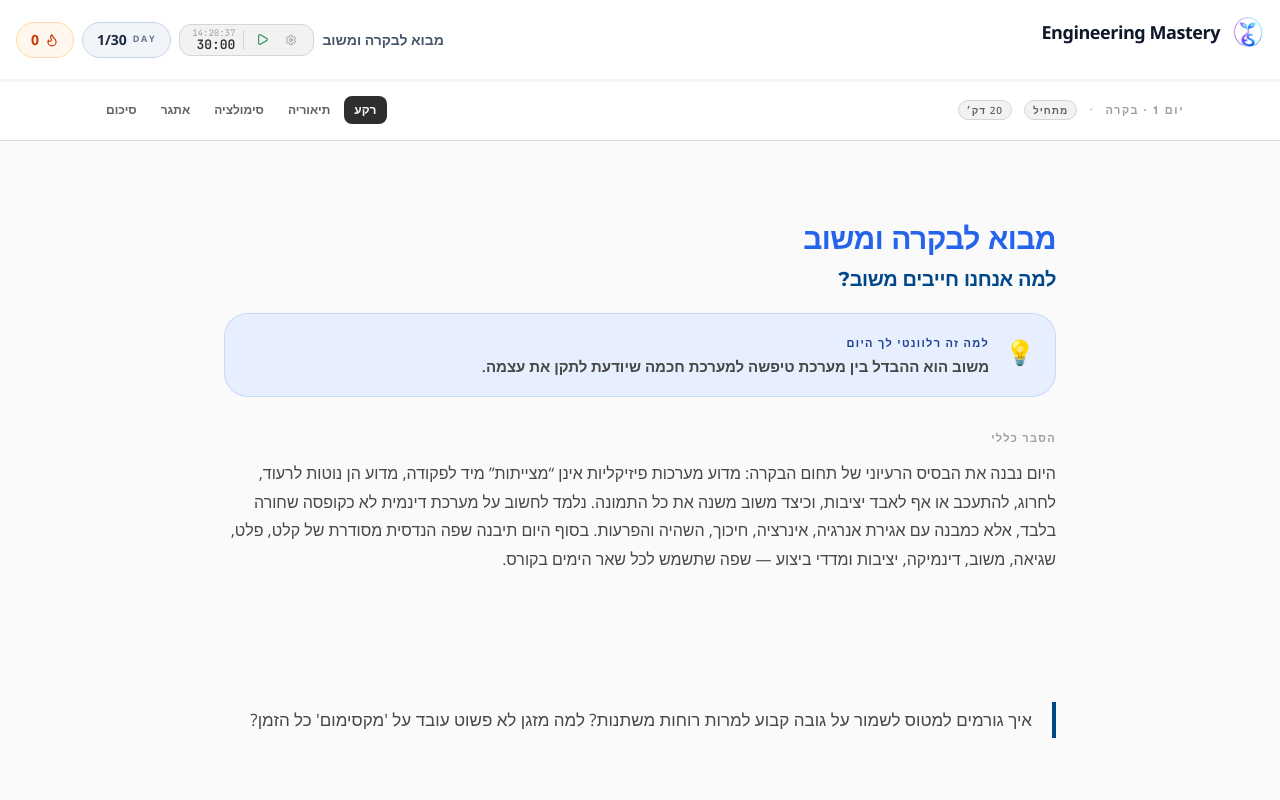
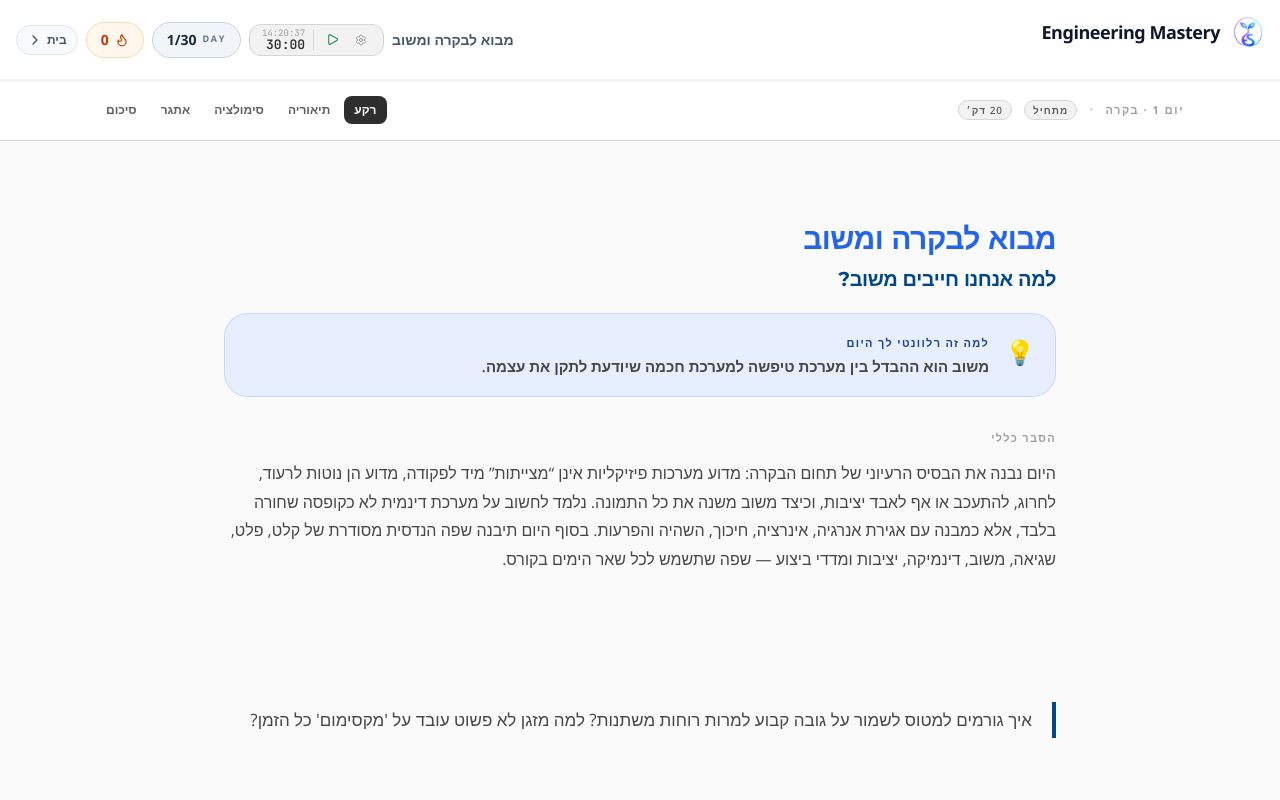
Before and after one commit to EliazSelam/engineering-mastery, a React (Vite) app: page /#/day/1 in a window 1280 px wide. Shown: the top 800 px of the page. Built offline with nearby package versions, Linux system fonts and the light colour scheme.

Commit message:
feat: add back-to-home button in TopNav (hidden on home page)

```diff
--- a/src/ui/TopNav.tsx
+++ b/src/ui/TopNav.tsx
@@ -1,7 +1,7 @@
 import React from 'react';
 import { useLocation } from 'wouter';
 import { cn } from '@/src/lib/utils';
-import { Flame } from 'lucide-react';
+import { Flame, ChevronRight } from 'lucide-react';
 import logoIcon from '../../public/logo-icon.png';
 
 interface TopNavProps {
@@ -21,7 +21,8 @@ export const TopNav: React.FC<TopNavProps> = ({
   progress,
   className,
 }) => {
-  const [, setLocation] = useLocation();
+  const [location, setLocation] = useLocation();
+  const isHome = location === '/';
 
   return (
     <header
@@ -36,6 +37,18 @@ export const TopNav: React.FC<TopNavProps> = ({
         className="mx-auto flex h-full max-w-7xl items-center gap-2"
         style={{ paddingLeft: '16px', paddingRight: '80px' }}
       >
+
+        {/* LEFT: back button (hidden on home) */}
+        {!isHome && (
+          <button
+            onClick={() => setLocation('/')}
+            className="flex items-center gap-1 rounded-full border border-slate-200 bg-slate-50 px-2.5 py-1.5 text-slate-600 hover:bg-slate-100 hover:text-slate-900 transition-colors shrink-0"
+            aria-label="חזור לדף הבית"
+          >
+            <ChevronRight className="h-4 w-4" />
+            <span className="text-xs font-semibold hidden sm:inline">בית</span>
+          </button>
+        )}
 
         {/* LEFT: stats */}
         <div className="flex items-center gap-1.5 sm:gap-2 shrink-0">
```
